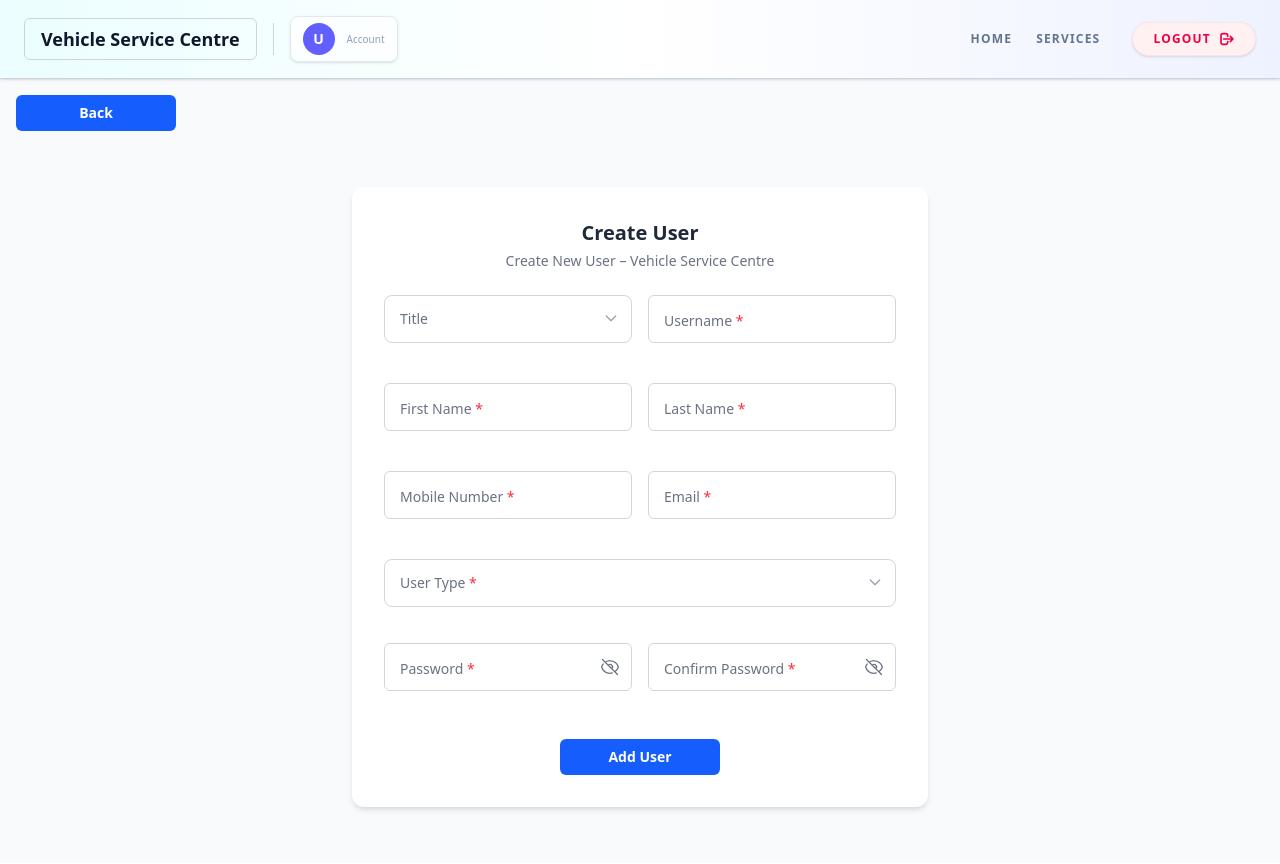
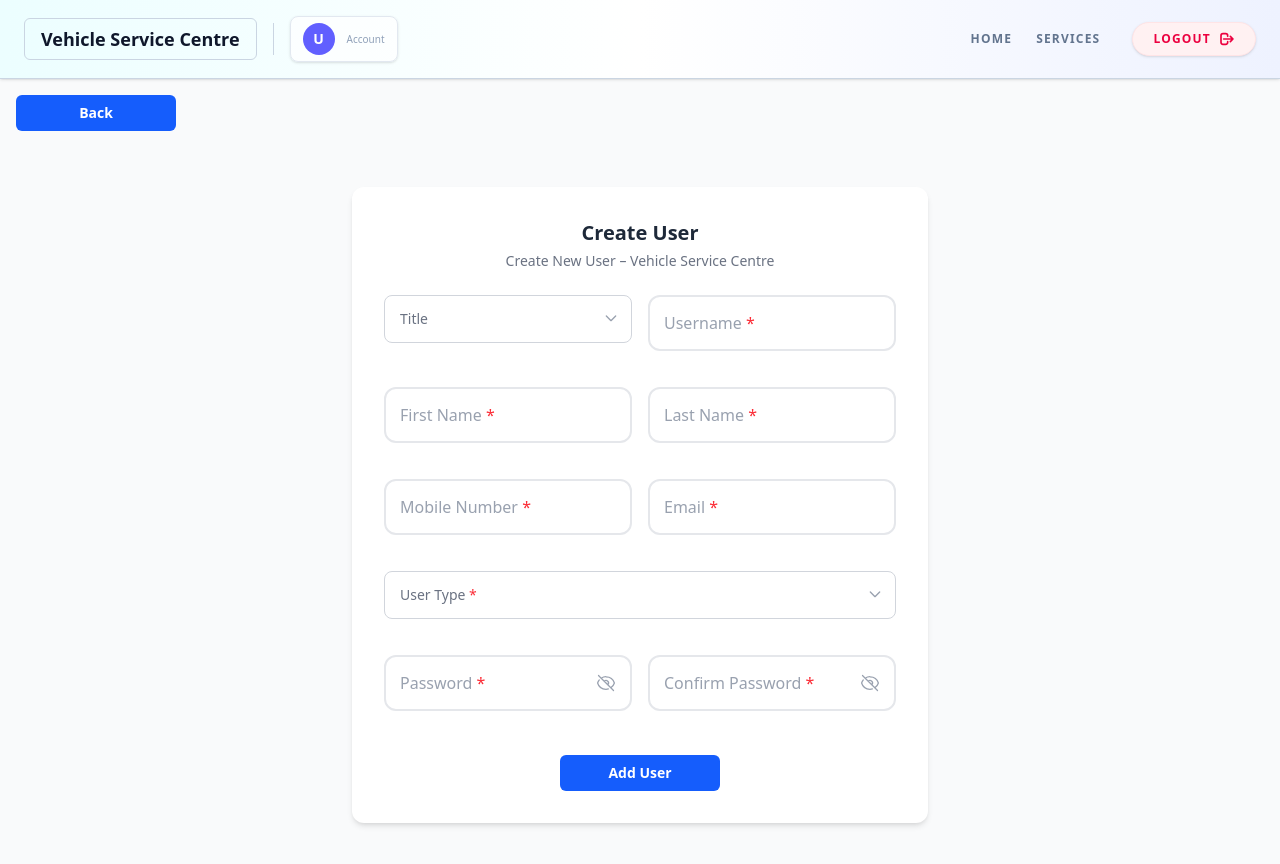
Before and after one commit to Developershaha/vehicleserviceandmaintenancecentre_frontend, a React (Vite) app: page /users/add in a window 1280 px wide. Shown: the top 864 px of the page. Built offline with nearby package versions, Linux system fonts and the light colour scheme.

Commit message:
adde code

```diff
--- a/src/components/auth/pages/Login.tsx
+++ b/src/components/auth/pages/Login.tsx
@@ -132,7 +132,7 @@ const Login = () => {
       <>
         {/* Heading */}
         <h2 className="text-2xl font-semibold text-center text-gray-800 mb-1">
-          Welcome Back 👋
+          Welcome Back
         </h2>
         <p className="text-center text-gray-500 text-sm mb-6">
           Please login to continue
--- a/src/components/common/VehicleInput.tsx
+++ b/src/components/common/VehicleInput.tsx
@@ -1,3 +1,5 @@
+import React from "react";
+
 interface VehicleInputProps {
   label: string;
   name: string;
@@ -7,10 +9,11 @@ interface VehicleInputProps {
   error?: string;
   disabled?: boolean;
   touched?: boolean;
+  placeholder?: string;
   onChange: (e: React.ChangeEvent<HTMLInputElement>) => void;
   onBlur: (e: React.FocusEvent<HTMLInputElement>) => void;
-
-  endIcon?: React.ReactNode;
+  startIcon?: React.ReactNode; // New: Left side icon
+  endIcon?: React.ReactNode; // Right side icon (e.g., Eye icon)
   onEndIconClick?: () => void;
 }
 
@@ -23,15 +26,32 @@ const VehicleInput = ({
   error,
   touched,
   disabled = false,
+  placeholder = " ", // Space allows the peer-placeholder-shown trick
   onChange,
   onBlur,
+  startIcon,
   endIcon,
   onEndIconClick,
 }: VehicleInputProps) => {
   const showError = Boolean(error && touched);
-  const hasValue = value && value.length > 0;
+
   return (
-    <div className="relative mb-6">
+    <div className="relative mb-5 group">
+      {/* Container for Input + Icons */}
+      <div className="relative flex items-center">
+        {/* 🛠 Start Icon (Left) */}
+        {startIcon && (
+          <div
+            className={`absolute left-4 z-20 transition-colors duration-200 ${
+              showError
+                ? "text-red-400"
+                : "text-gray-400 group-focus-within:text-blue-500"
+            }`}
+          >
+            {startIcon}
+          </div>
+        )}
+
         <input
           id={name}
           name={name}
@@ -40,47 +60,78 @@ const VehicleInput = ({
           onChange={onChange}
           onBlur={onBlur}
           disabled={disabled}
+          placeholder={placeholder}
           className={`
-    peer w-full h-12 rounded-md border px-4 pt-5 pb-3
-    text-sm outline-none
-    ${endIcon ? "pr-10" : ""}
-    ${disabled ? "bg-gray-100 cursor-not-allowed" : ""}
+            peer w-full h-14 rounded-xl border-2 px-4 outline-none transition-all
+            text-gray-700 font-medium
+            ${startIcon ? "pl-12" : "pl-4"}
+            ${endIcon ? "pr-12" : "pr-4"}
+            ${disabled ? "bg-gray-50 cursor-not-allowed opacity-60" : "bg-white"}
             ${
               showError
-        ? "border-red-500 focus:ring-2 focus:ring-red-200"
-        : "border-gray-300 focus:border-blue-600 focus:ring-2 focus:ring-blue-200"
+                ? "border-red-500 focus:ring-4 focus:ring-red-100"
+                : "border-gray-200 focus:border-blue-500 focus:ring-4 focus:ring-blue-100"
             }
+            pt-4 pb-1 // Adds space for the floating label above the text
           `}
         />
 
-      {/* Floating Label */}
+        {/* 🏷 Floating Label */}
         <label
           htmlFor={name}
           className={`
-          absolute left-3 z-10 bg-white px-1 text-sm transition-all
-          ${hasValue ? "-top-2 scale-90 text-blue-600" : "top-4 text-gray-500"}
-          peer-focus:-top-2
-          peer-focus:scale-90
-          peer-focus:text-blue-600
-          ${showError ? "text-red-600 peer-focus:text-red-600" : ""}
+            absolute z-10 transition-all duration-200 pointer-events-none
+            /* If there's a start icon, push label right, otherwise keep it left */
+            ${startIcon ? "left-12" : "left-4"}
+
+            /* Logic: When input is focused OR has value, shrink and move up */
+            peer-placeholder-shown:top-4
+            peer-placeholder-shown:text-base
+            peer-placeholder-shown:text-gray-400
+
+            peer-focus:top-2
+            peer-focus:text-xs
+            peer-focus:font-bold
+
+            /* State when NOT focused but has value (persists the float) */
+            ${value ? "top-2 text-xs font-bold" : ""}
+
+            /* Color logic */
+            ${showError ? "text-red-500" : "text-gray-500 peer-focus:text-blue-600"}
           `}
         >
-        {label}
-        {required && <span className="text-red-500"> *</span>}
+          {label} {required && <span className="text-red-500">*</span>}
         </label>
 
-      {/* 👁 End Icon */}
+        {/* 👁 End Icon (Right) */}
         {endIcon && (
           <button
             type="button"
             onClick={onEndIconClick}
-          className="absolute right-3 top-3.5 text-gray-500 hover:text-gray-700"
+            className="absolute right-4 z-20 text-gray-400 hover:text-gray-600 focus:outline-none"
           >
             {endIcon}
           </button>
         )}
+      </div>
 
-      {showError && <p className="mt-1 text-xs text-red-600">{error}</p>}
+      {/* ⚠️ Error Message */}
+      {showError && (
+        <div className="flex items-center gap-1 mt-1.5 ml-1">
+          <svg
+            className="w-3.5 h-3.5 text-red-500"
+            fill="currentColor"
+            viewBox="0 0 20 20"
+          >
+            <path
+              fillRule="evenodd"
+              d="M18 10a8 8 0 11-16 0 8 8 0 0116 0zm-7 4a1 1 0 11-2 0 1 1 0 012 0zm-1-9a1 1 0 00-1 1v4a1 1 0 102 0V6a1 1 0 00-1-1z"
+              clipRule="evenodd"
+            />
+          </svg>
+          <p className="text-xs font-medium text-red-500">{error}</p>
+        </div>
+      )}
     </div>
   );
 };
--- a/src/components/module/user/AddUser.tsx
+++ b/src/components/module/user/AddUser.tsx
@@ -283,6 +283,7 @@ const AddUser = () => {
               <VehicleInput
                 label="Mobile Number"
                 name="mobile"
+                type="number"
                 required
                 value={formik.values.mobile}
                 onChange={formik.handleChange}
--- a/src/components/module/user/UserList.tsx
+++ b/src/components/module/user/UserList.tsx
@@ -25,12 +25,9 @@ export interface UserListResponse {
 
 const UserList = () => {
   const navigate = useNavigate();
-  const dispatch = useAppDispatch();
 
   const [users, setUsers] = useState<User[]>([]);
   const [loading, setLoading] = useState<boolean>(false);
-  const [showDeleteModal, setShowDeleteModal] = useState<boolean>(false);
-  const [selectedUser, setSelectedUser] = useState<User | null>(null);
   const [totalCount, setTotalCount] = useState(0);
   const [page, setPage] = useState(1);
   /* =======================
--- a/src/components/module/vehicle/VehicleModuleCard.tsx
+++ b/src/components/module/vehicle/VehicleModuleCard.tsx
@@ -131,8 +131,8 @@ const VehicleModuleCard = () => {
     fetchAllStats();
   }, [userType]);
 
-  const vCount = useCountUp(stats.vehicles);
-  const aCount = useCountUp(stats.appointments);
+  const vCount = useCountUp(stats?.vehicles);
+  const aCount = useCountUp(stats?.appointments);
   const uCount = useCountUp(stats.users);
 
   return (
```
Also changed, not shown: src/components/auth/pages/Dashboard.tsx (+113 -4 lines). Lines whose indentation alone changed are shown as unchanged.
